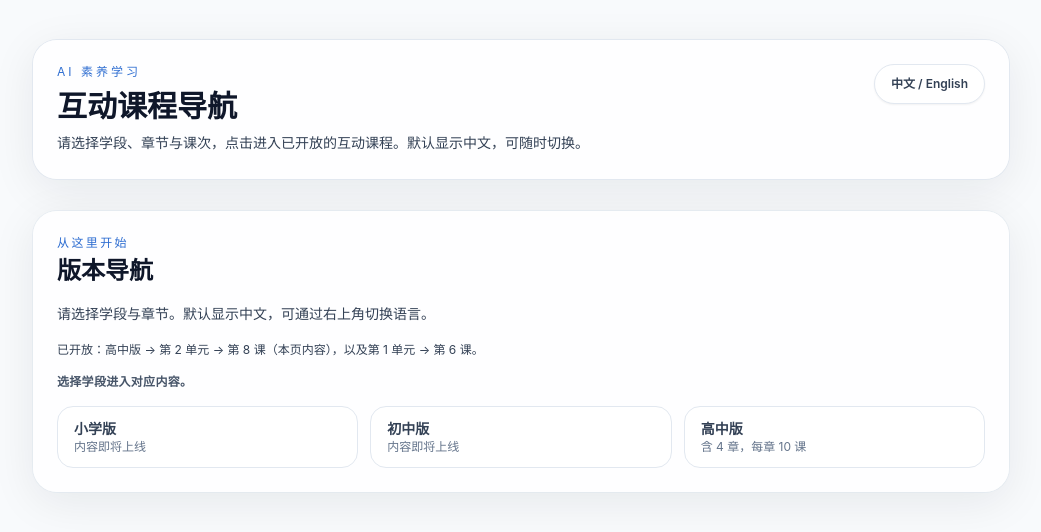
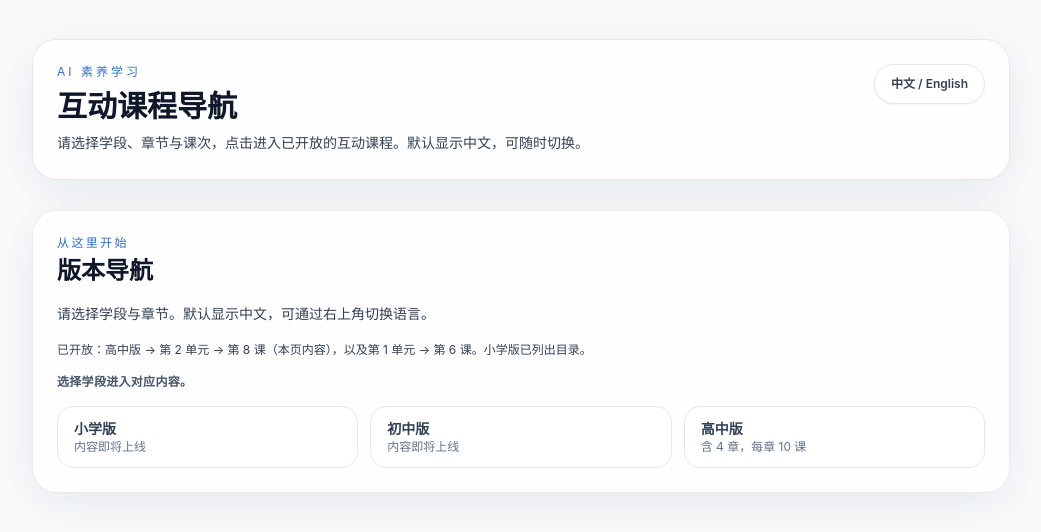
Before and after one commit to YuqingLong18/aigebook, a React (Vite) app: page / in a window 1280 px wide. Shown: the top 532 px of the page, without its empty margins (119-1160 px from the left). Built offline with nearby package versions, Linux system fonts and the light colour scheme; the HTML template or start-up script is replaced by a standard one.

Commit message:
updated naming convention

```diff
--- a/src/App.tsx
+++ b/src/App.tsx
@@ -2,8 +2,8 @@ import { useState } from "react";
 import { BrowserRouter, Link, Route, Routes, useLocation, useParams } from "react-router-dom";
 import { SectionBlock } from "./components/SectionBlock";
 import { ComingSoon } from "./pages/ComingSoon";
-import { LessonDeepLearningBasics } from "./pages/LessonDeepLearningBasics";
-import { LessonBeginningsAI } from "./pages/LessonBeginningsAI";
+import { HighLesson1_6 } from "./pages/high-1-6";
+import { HighLesson2_8 } from "./pages/high-2-8";
 import { NavigationPage } from "./pages/NavigationPage";
 
 function App() {
@@ -107,7 +107,7 @@ function LessonRouter({ lang }: LessonRouterProps) {
               : "This lesson covers early AI research and the Dartmouth Conference, including game algorithms, theorem proving, and early neural networks."}
           </p>
         </SectionBlock>
-        <LessonBeginningsAI lang={lang} />
+        <HighLesson1_6 lang={lang} />
       </div>
     );
   }
@@ -127,7 +127,7 @@ function LessonRouter({ lang }: LessonRouterProps) {
               : "This is Chapter 2 Lesson 8, covering deep learning basics and hierarchical feature learning."}
           </p>
         </SectionBlock>
-        <LessonDeepLearningBasics lang={lang} />
+        <HighLesson2_8 lang={lang} />
       </div>
     );
   }
--- a/src/pages/NavigationPage.tsx
+++ b/src/pages/NavigationPage.tsx
@@ -397,7 +397,7 @@ const enText = {
   title: "Version Navigation",
   eyebrow: "Start here",
   subtitle: "Choose a school edition and chapter. Default landing is Chinese; toggle is above.",
-  hint: "Open now: High School → Unit 2 → Lesson 8 (this page) and Unit 1 → Lesson 6 (new).",
+  hint: "Open now: High School → Unit 2 → Lesson 8 (this page) and Unit 1 → Lesson 6 (new). Primary is listed for reference.",
   levelPrompt: "Pick a school edition to enter.",
   chapterPrompt: "Select a chapter (10 lessons each).",
   lessonPrompt:
@@ -424,7 +424,7 @@ const zhText = {
   title: "版本导航",
   eyebrow: "从这里开始",
   subtitle: "请选择学段与章节。默认显示中文，可通过右上角切换语言。",
-  hint: "已开放：高中版 → 第 2 单元 → 第 8 课（本页内容），以及第 1 单元 → 第 6 课。",
+  hint: "已开放：高中版 → 第 2 单元 → 第 8 课（本页内容），以及第 1 单元 → 第 6 课。小学版已列出目录。",
   levelPrompt: "选择学段进入对应内容。",
   chapterPrompt: "选择一个章节（每章 10 课）。",
   lessonPrompt: "选择课次。当前已开放：第 2 单元 第 8 课，以及第 1 单元 第 6 课，其余即将上线。",
--- a/src/pages/LessonBeginningsAI.tsx
+++ b/src/pages/high-1-6.tsx
@@ -3,11 +3,11 @@ import { GuidedSteps } from "../components/GuidedSteps";
 import { InfoCard } from "../components/InfoCard";
 import { SectionBlock } from "../components/SectionBlock";
 
-type LessonBeginningsAIProps = {
+type LessonProps = {
   lang: "en" | "zh";
 };
 
-export function LessonBeginningsAI({ lang }: LessonBeginningsAIProps) {
+export function HighLesson1_6({ lang }: LessonProps) {
   const isZh = lang === "zh";
   const ui = {
     reset: isZh ? "重置" : "Reset",
--- a/src/pages/LessonDeepLearningBasics.tsx
+++ b/src/pages/high-2-8.tsx
@@ -9,11 +9,11 @@ import { PretrainingFlowDemo } from "../demos/PretrainingFlowDemo";
 import { StepApproxDemo } from "../demos/StepApproxDemo";
 import { SuccessFactorsDemo } from "../demos/SuccessFactorsDemo";
 
-type LessonDeepLearningBasicsProps = {
+type LessonProps = {
   lang: "en" | "zh";
 };
 
-export function LessonDeepLearningBasics({ lang }: LessonDeepLearningBasicsProps) {
+export function HighLesson2_8({ lang }: LessonProps) {
   const isZh = lang === "zh";
   const ui = {
     reset: isZh ? "重置" : "Reset",
```
Also changed, not shown: 1 other file (tests, documents, lock files or other folders).
